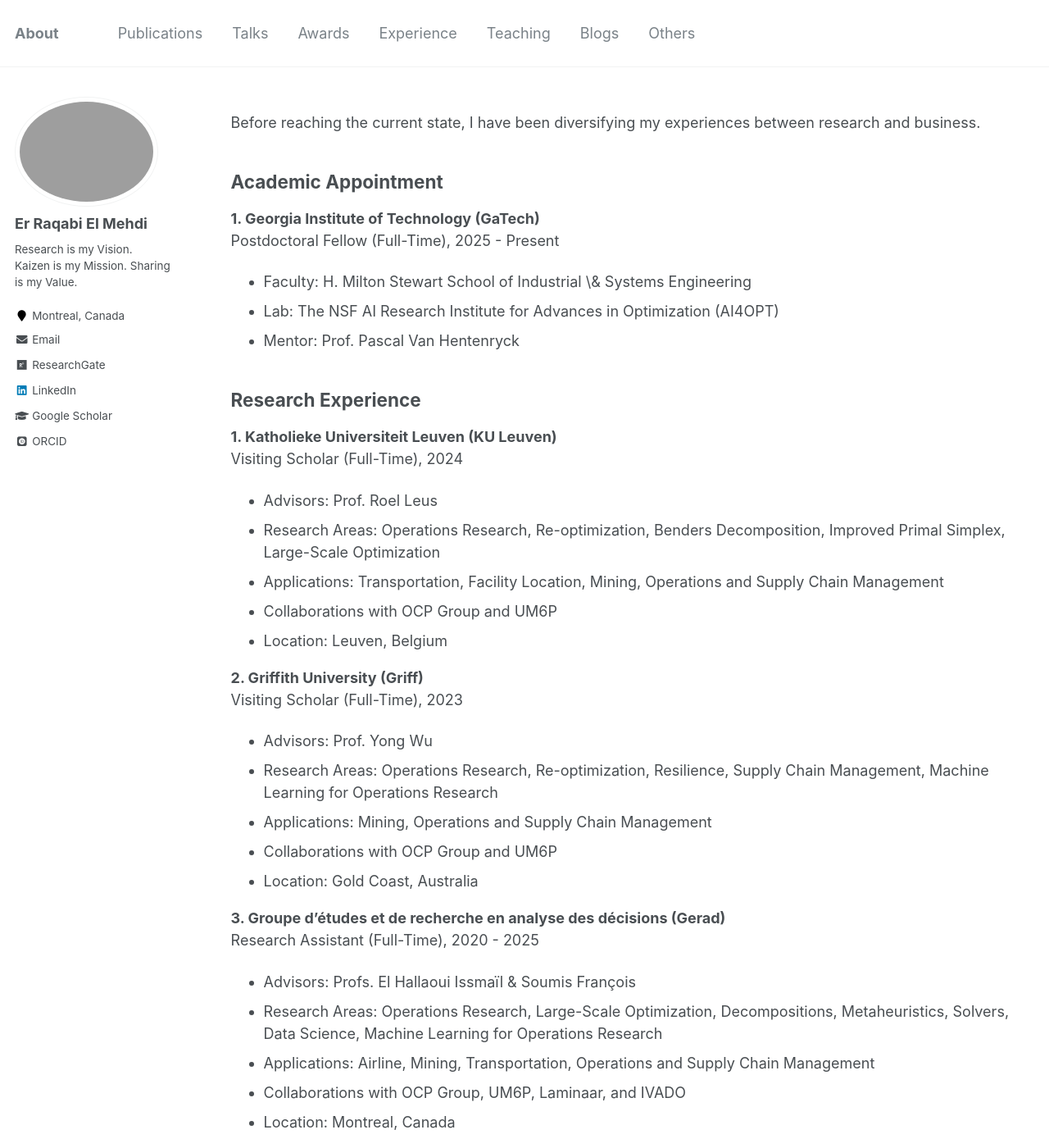
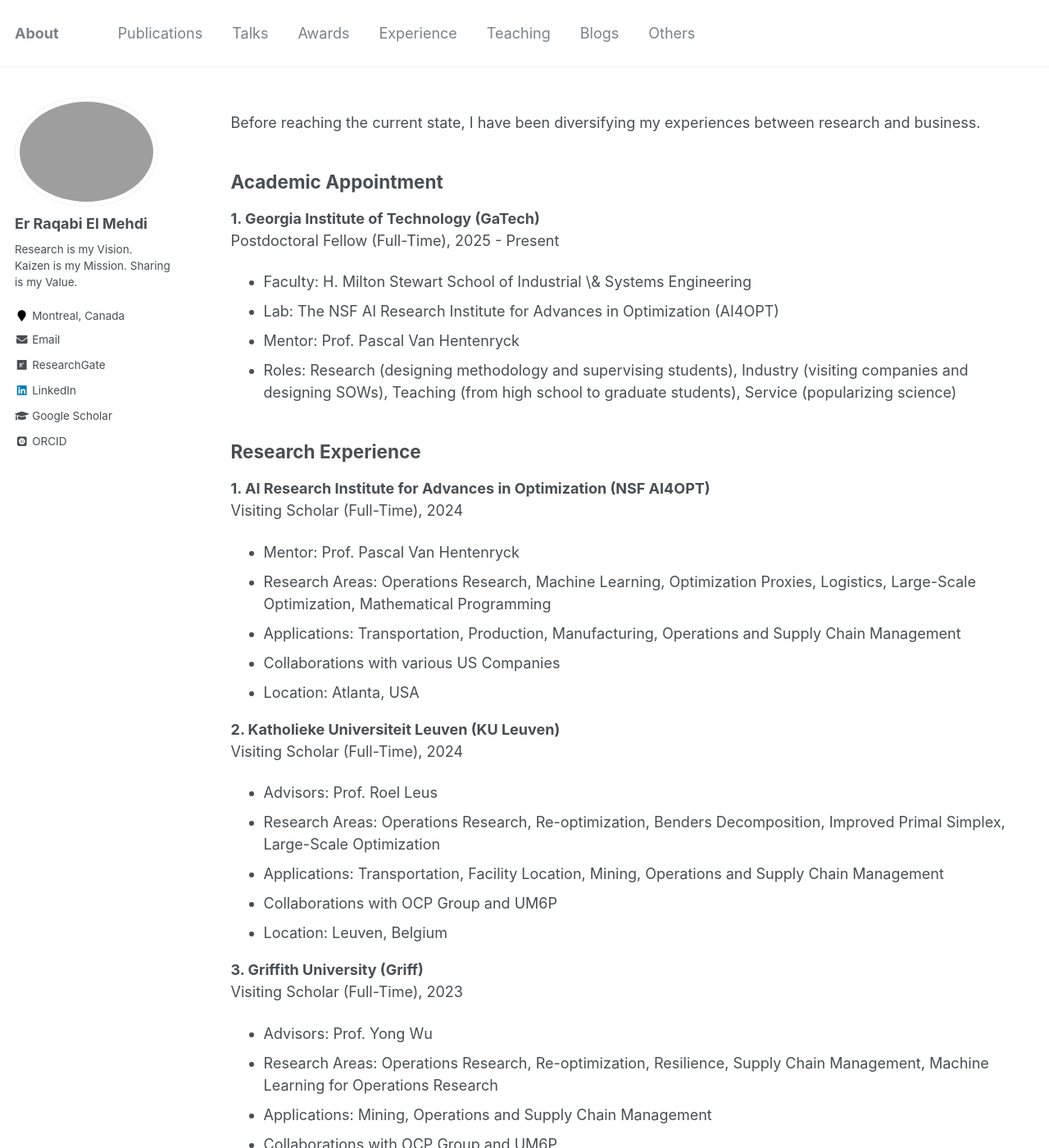
Before and after one commit to RqbMedi/rqbmedi.github.io, a Jekyll site: the page built from _pages/others.md, in a window 1280 px wide and 1400 px high. Shown: the whole window at 82% size. Built offline with Jekyll 4.4.1, drawn with Linux system fonts in a browser that asks for light colours; some web fonts are replaced; some of the changed text lies outside the part shown.

Commit message:
Update others.md

```diff
--- a/_pages/others.md
+++ b/_pages/others.md
@@ -17,10 +17,19 @@ Postdoctoral Fellow (Full-Time), 2025 - Present
  - Faculty: H. Milton Stewart School of Industrial \& Systems Engineering
  - Lab: The NSF AI Research Institute for Advances in Optimization (AI4OPT)
  - Mentor: Prof. Pascal Van Hentenryck
+ - Roles: Research (designing methodology and supervising students), Industry (visiting companies and designing SOWs), Teaching (from high school to graduate students), Service (popularizing science)
 
 Research Experience
 ------
-**1. Katholieke Universiteit Leuven (KU Leuven)**<br>
+**1. AI Research Institute for Advances in Optimization (NSF AI4OPT)**<br>
+Visiting Scholar (Full-Time), 2024
+ - Mentor: Prof. Pascal Van Hentenryck
+ - Research Areas: Operations Research, Machine Learning, Optimization Proxies, Logistics, Large-Scale Optimization, Mathematical Programming
+ - Applications: Transportation, Production, Manufacturing, Operations and Supply Chain Management
+ - Collaborations with various US Companies
+ - Location: Atlanta, USA
+
+**2. Katholieke Universiteit Leuven (KU Leuven)**<br>
 Visiting Scholar (Full-Time), 2024
  - Advisors: Prof. Roel Leus
  - Research Areas: Operations Research, Re-optimization, Benders Decomposition, Improved Primal Simplex, Large-Scale Optimization
```
Also changed, not shown: other parts of _pages/others.md (+3 -3 lines).
